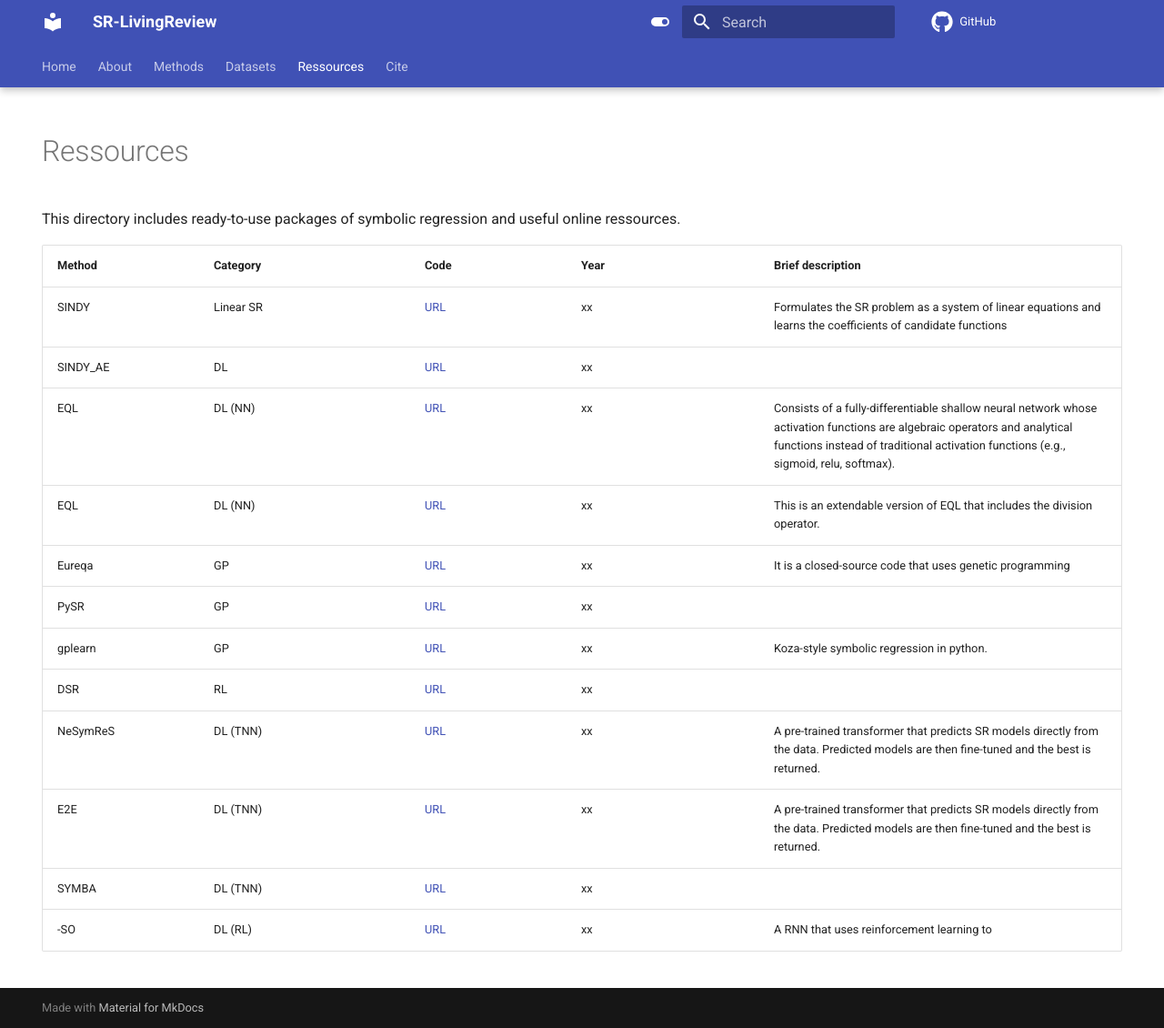
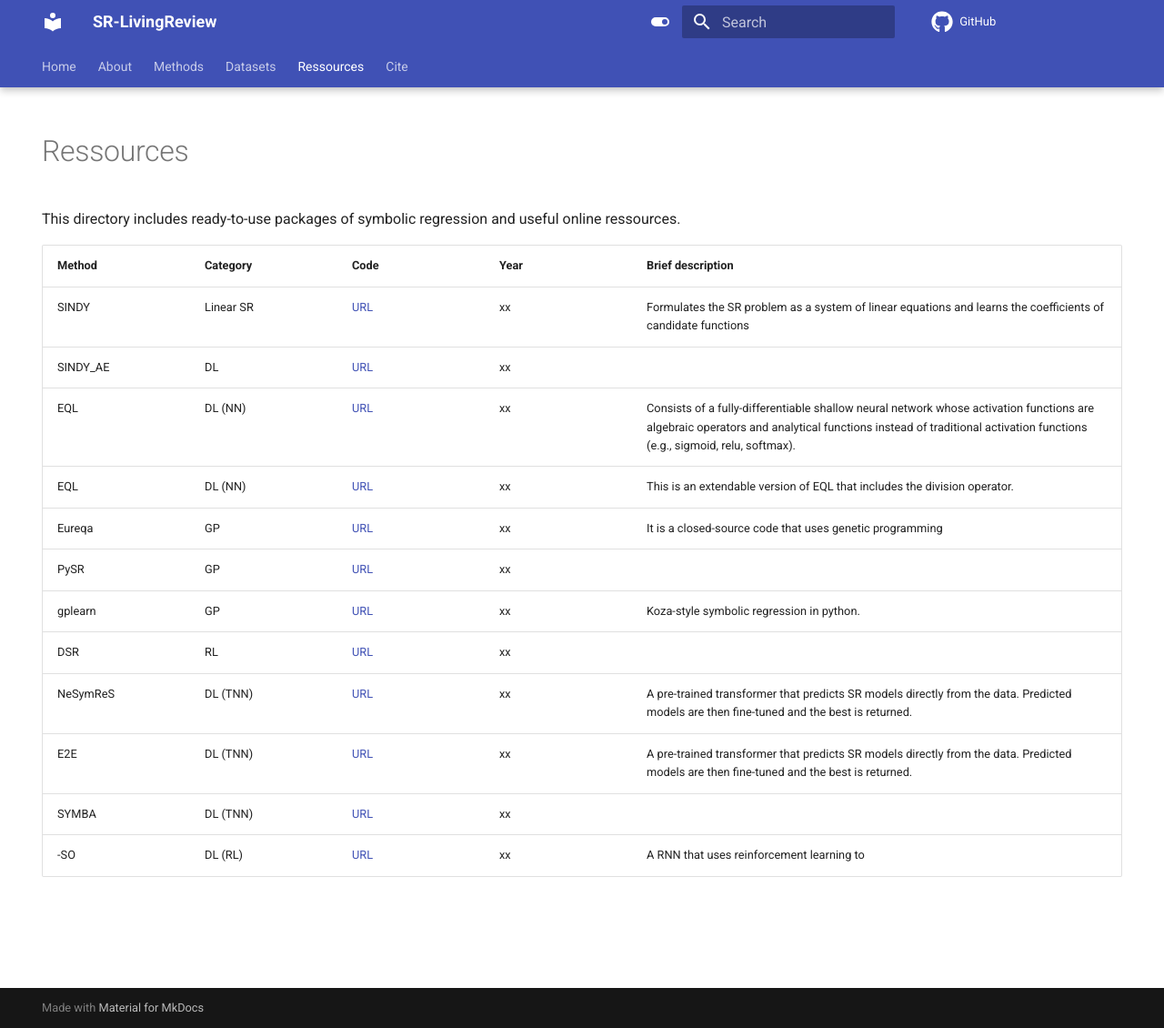
Before and after one commit to nmakke/SR-LivingReview, an MkDocs documentation site: the page built from docs/ressources.md, in a window 1280 px wide and 1130 px high. Shown: the whole window at 91% size. Built offline with MkDocs 1.6.1 and Material for MkDocs 9.7.7, drawn with Linux system fonts in a browser that asks for light colours; formulas are drawn with MathJax 3; comment, search, counter and statistics services are not loaded.

Commit message:
Update ressources.md

```diff
--- a/docs/ressources.md
+++ b/docs/ressources.md
@@ -6,7 +6,7 @@ hide:
 
 This directory includes ready-to-use packages of symbolic regression and useful online ressources.
 
-| <div style="width:140px">Method</div> | <div style="width:200px">Category</div> | <div style="width:140px">Code</div> | <div style="width:180px">Year</div> |<div style="width:300px">Brief description</div> |
+| <div style="width:130px">Method</div> | <div style="width:130px">Category</div> | <div style="width:130px">Code</div> | <div style="width:130px">Year</div> |<div style="width:300px">Brief description</div> |
 | ---- | ------- | --- | --- | --- |
 | SINDY | Linear SR | [URL]() | xx | Formulates the SR problem as a system of linear equations and learns the coefficients of candidate functions |
 | SINDY_AE | DL | [URL]() | xx | |
```
